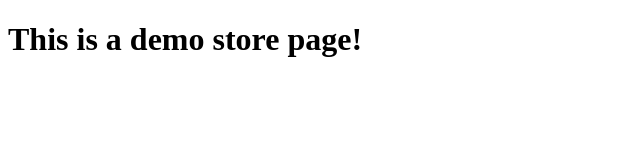
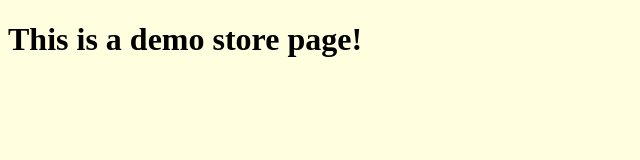
Before and after one commit to TysonBruh/DailyBallerStore, a plain HTML site: page index.html in a window 1280 px wide. Shown: the whole page, without its empty margins (0-640 px from the left). Drawn offline with Linux system fonts and the light colour scheme.

Commit message:
Update index.html

```diff
--- a/index.html
+++ b/index.html
@@ -4,7 +4,7 @@
 	<meta charset="utf-8">
 	<meta name="viewport" content="width=device-width, initial-scale=1">
 	<title>Daily Baller Store</title>
-	<link rel="stylesheet" type="text/css" href="main page.css">
+	<link rel="stylesheet" type="text/css" href="index.css">
 </head>
 <body>
 	<h1>This is a demo store page!</h1>
```
